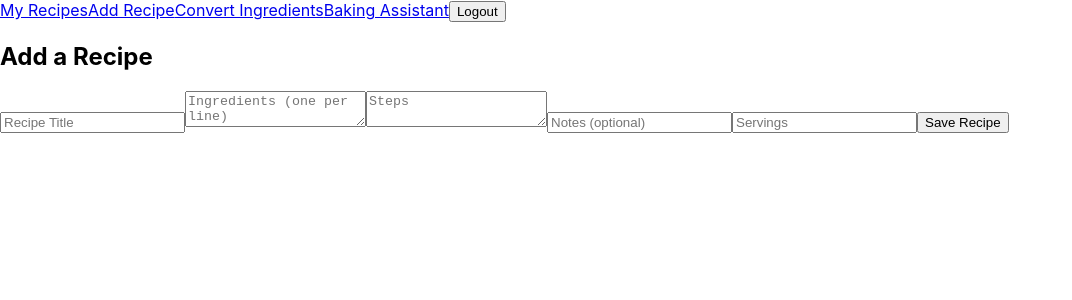
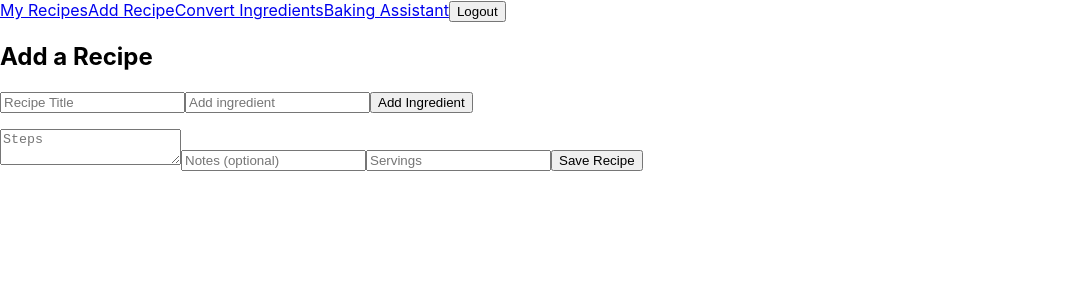
Before and after one commit to calliec-1223/whisk, a React (Create React App) app in the folder frontend/: page /add in a window 1280 px wide. Shown: the top 300 px of the page, without its empty margins (0-1072 px from the left). Built offline with nearby package versions, Linux system fonts and the light colour scheme; sample sign-in values are in the browser's storage.

Commit message:
add one at a time ingredient input with delete

```diff
--- a/frontend/src/AddRecipe.js
+++ b/frontend/src/AddRecipe.js
@@ -1,14 +1,26 @@
 import { useState } from 'react'
 import Navbar from './Navbar'
+import {useNavigate} from 'react-router-dom'
 
-function AddRecipe({ onRecipeAdded, token }) {
+function AddRecipe() {
     const [form, setForm] = useState({
         title: '',
-        ingredients: '',
+        ingredients: [],
         steps: '',
         notes: '',
         servings: ''
     })
+
+    const [currentIngredient, setCurrentIngredient] = useState('')
+    const navigate = useNavigate()
+    const token = localStorage.getItem('token')
+
+    const handleAddIngredient = () =>{
+        if (currentIngredient === '') return
+        setForm({...form, ingredients: [...form.ingredients, currentIngredient]})
+        setCurrentIngredient('')
+    }
+
 
     const handleChange = (e) => {
         setForm({...form, [e.target.name]: e.target.value })
@@ -17,7 +29,7 @@ function AddRecipe({ onRecipeAdded, token }) {
     const [error, setError] = useState('')
 
     const handleSubmit = () => {
-        if (form.title === '' || form.ingredients === '' || form.steps === '' || form.servings === ''){
+        if (form.title === '' || form.ingredients.length === 0 || form.steps === '' || form.servings === ''){
             setError('Please fill all required fields.')
             return
         }
@@ -31,12 +43,16 @@ function AddRecipe({ onRecipeAdded, token }) {
             headers: { 'Content-Type': 'application/json',
                         'Authorization': `Bearer ${token}`
             },
-            body: JSON.stringify(form)
+            body: JSON.stringify({
+                ...form,
+                ingredients: form.ingredients.join('\n')
+            }
+            )
         })
         .then(res => res.json())
         .then (() => {
-            onRecipeAdded()
-            setForm ({title: '', ingredients: '', steps: '', notes: '', servings: ''})
+            navigate('/recipes')
+            setForm ({title: '', ingredients: [], steps: '', notes: '', servings: ''})
         })
     }
 
@@ -50,12 +66,22 @@ function AddRecipe({ onRecipeAdded, token }) {
                 value = {form.title}
                 onChange = {handleChange}
             />
-            <textarea
-                name = "ingredients"
-                placeholder = "Ingredients (one per line)"
-                value = {form.ingredients}
-                onChange = {handleChange}
+            <input
+                placeholder = "Add ingredient"
+                value = {currentIngredient}
+                onChange = {(e) => setCurrentIngredient(e.target.value)}
             />
+            <button onClick = {handleAddIngredient}>Add Ingredient</button>
+            <ul>
+                {form.ingredients.map((ing,index) => (
+                    <li key = {index} >
+                        {ing}
+                        <button onClick = {() => {
+                            setForm({...form, ingredients: form.ingredients.filter((_,i) => i !== index)})
+                        }}>x</button>
+                    </li>
+                ))}
+            </ul>
             <textarea
                 name = "steps"
                 placeholder = "Steps"
```
Also changed, not shown: 1 other file (tests, documents, lock files or other folders).
